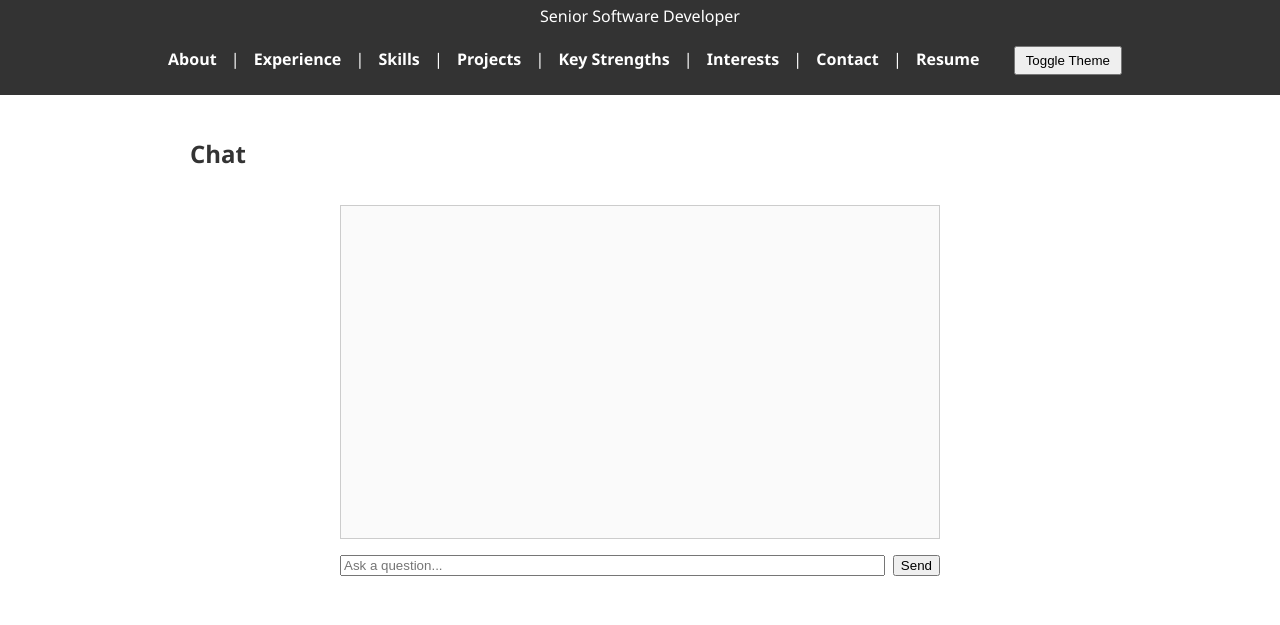
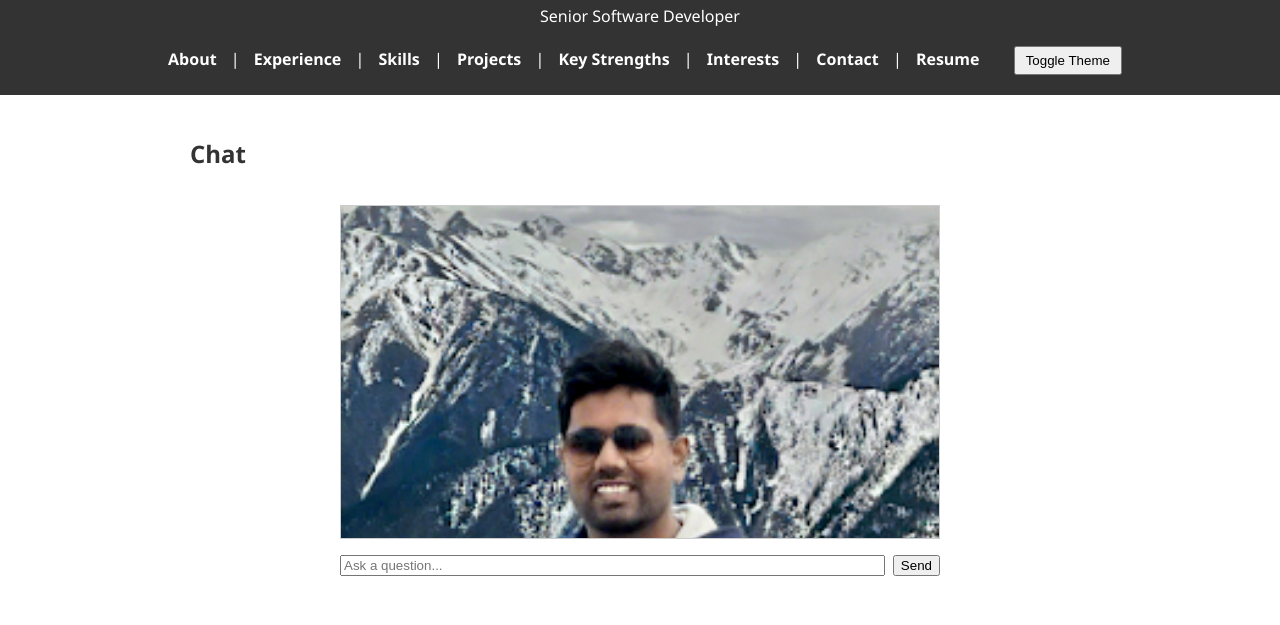
Before and after one commit to avinash040/Home, a website: page index.html in a window 1280 px wide. Shown: the part 110-735 px from the top of the page. Drawn offline with Linux system fonts and the light colour scheme.

Commit message:
Adjust chat background focus

```diff
--- a/index.html
+++ b/index.html
@@ -6,7 +6,17 @@
   <link rel="stylesheet" href="styles.css">
   <style>
     #chat-container { max-width: 600px; margin: 2rem auto; }
-    #chat-log { border: 1px solid #ccc; padding: 1rem; height: 300px; overflow-y: auto; background: #fafafa; }
+    #chat-log {
+      border: 1px solid #ccc;
+      padding: 1rem;
+      height: 300px;
+      overflow-y: auto;
+      background-color: #fafafa;
+      background-image: url('IMG_7422.jpeg');
+      background-size: cover;
+        background-position: center 25%;
+      background-repeat: no-repeat;
+    }
     .message { padding: .5rem; border-radius: 4px; margin-bottom: .5rem; }
     .message.user { background: #e0f7fa; }
     .message.bot { background: #f1f8e9; }
@@ -189,11 +199,16 @@
     const log = document.getElementById('chat-log');
     const form = document.getElementById('chat-form');
     const input = document.getElementById('chat-input');
+    let hasChatted = false;
 
     form.addEventListener('submit', async (e) => {
       e.preventDefault();
       const text = input.value.trim();
       if (!text) return;
+      if (!hasChatted) {
+        log.style.backgroundImage = 'none';
+        hasChatted = true;
+      }
       appendMessage('user', text);
       input.value = '';
       try {
```
